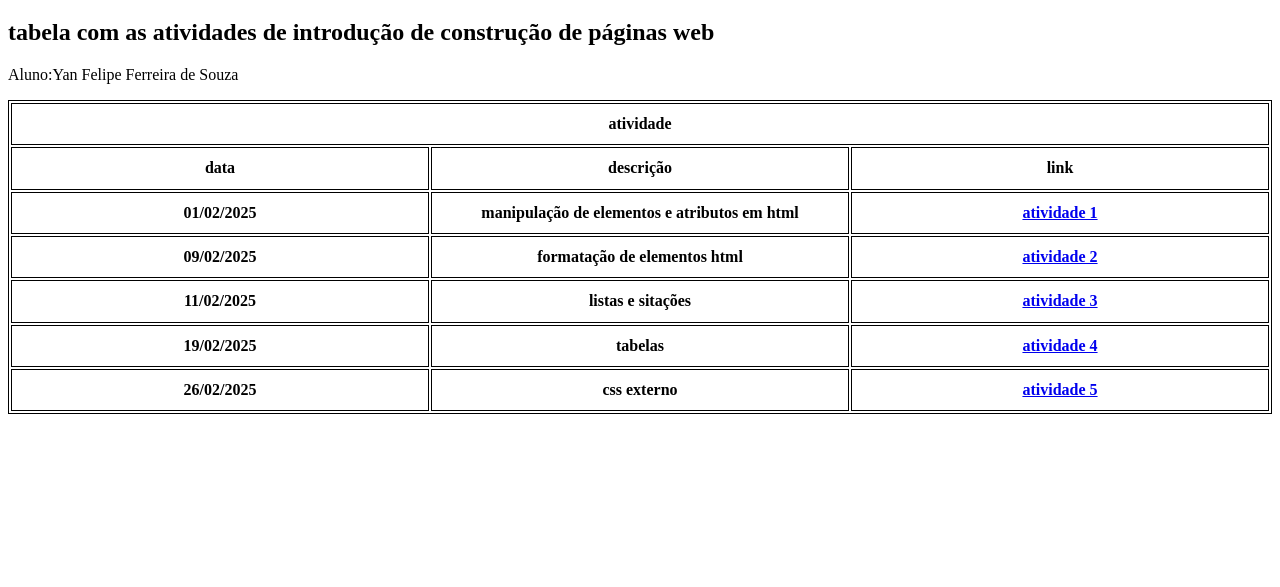
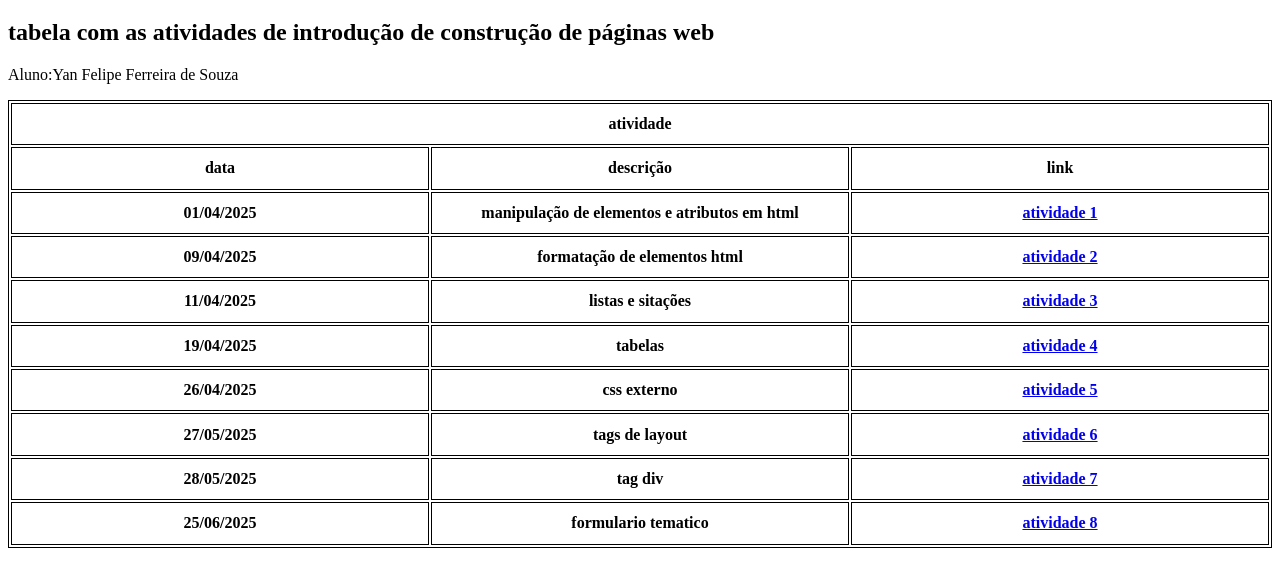
Before and after one commit to yan0100/atividades, a plain HTML site: page index.html in a window 1280 px wide. Shown: the part 61-648 px from the top of the page. Drawn offline with Linux system fonts and the light colour scheme.

Commit message:
Add files via upload

```diff
--- a/index.html
+++ b/index.html
@@ -51,40 +51,61 @@ table{
                 <th>link</th>
             </tr>
             <tr>
-             <th>01/02/2025</th>
+             <th>01/04/2025</th>
                 <th>manipulação de elementos e atributos em html</th>
                 <th>
                     <a href="computador.html">atividade 1</a>
                 </th>
                 </tr>
                 <tr>
-                    <th>09/02/2025</th>
+                    <th>09/04/2025</th>
                     <th>formatação de elementos html</th>
                     <th>
                         <a href="de volta.html">atividade 2</a>
                     </th>
                 </tr>
                 <tr>
-                    <th>11/02/2025</th>
+                    <th>11/04/2025</th>
                     <th>listas e sitações </th>
                     <th>
                         <a href="citaçoes.html">atividade 3</a>
                     </th>
                 </tr>
                 <tr>
-                <th>19/02/2025</th>
+                <th>19/04/2025</th>
                 <th>tabelas</th>
                 <th>
                     <a href="tabelas.html">atividade 4</a>
                 </th>
                 </tr>
                 <tr>
-                <th>26/02/2025</th>
+                <th>26/04/2025</th>
                 <th>css externo</th>
                 <th>
                     <a href="ronaldo.html">atividade 5</a>
                 </th>
                 </tr>
+                <tr>
+                <th>27/05/2025</th>
+                <th>tags de layout</th>
+                <th>
+                    <a href="https://www.canva.com/design/DAGosCOcu5o/fIWwtyfIEzglKMNltXIaxA/edit?utm_content=DAGosCOcu5o&utm_campaign=designshare&utm_medium=link2&utm_source=sharebutton">atividade 6</a>
+                </th>
+                </tr>
+                <tr>
+                    <th>28/05/2025</th>
+                    <th>tag div</th>
+                    <th>
+                        <a href="computador.html">atividade 7</a>
+                    </th>
+                </tr>
+                <tr>
+                    <th>25/06/2025</th>
+                    <th>formulario tematico</th>
+                    <th>
+                        <a href="cadastro.html">atividade 8</a>
+                    </th>
+                </tr>
         </table>
 
     </body>
```
Also changed, not shown: tabela/acm.png (added).
